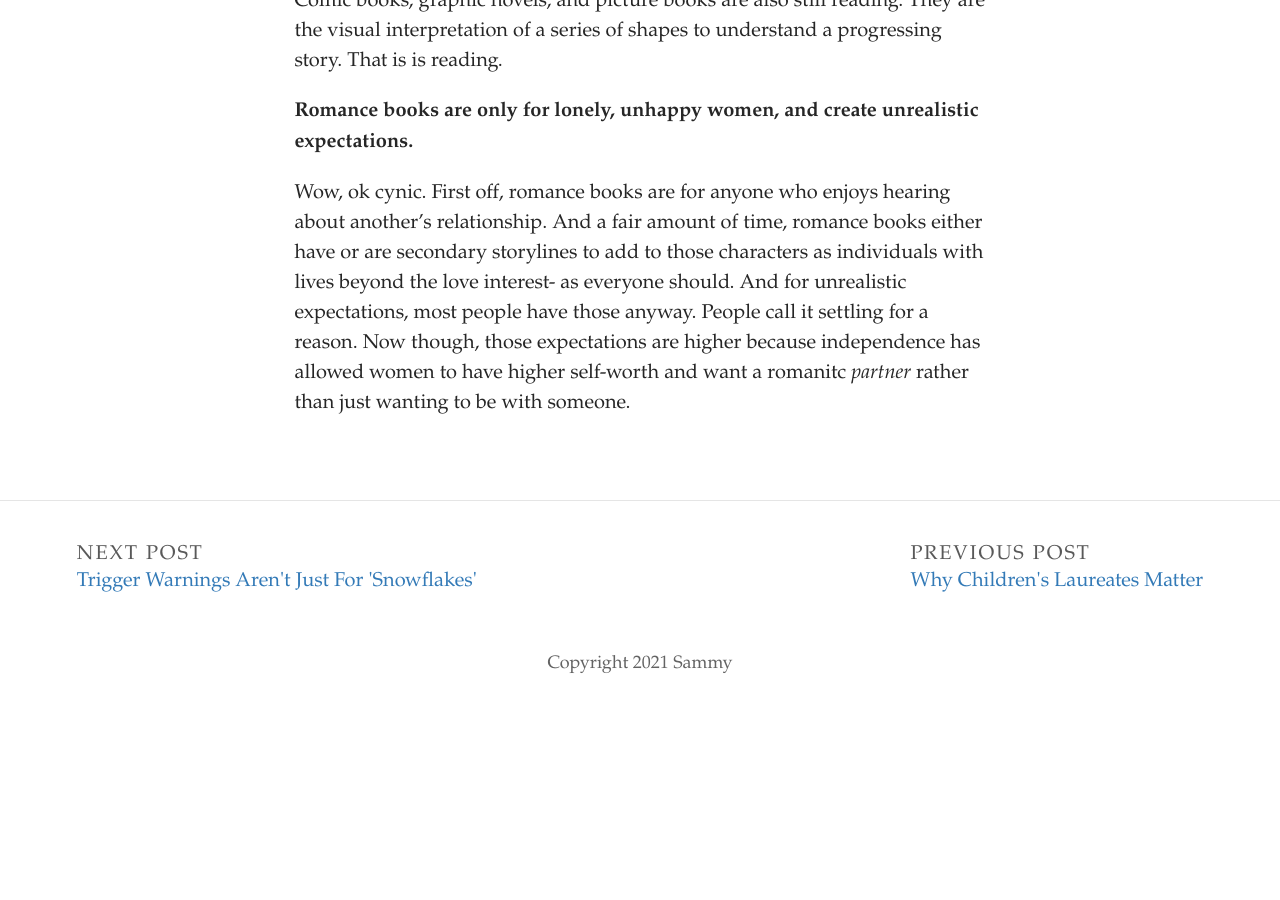
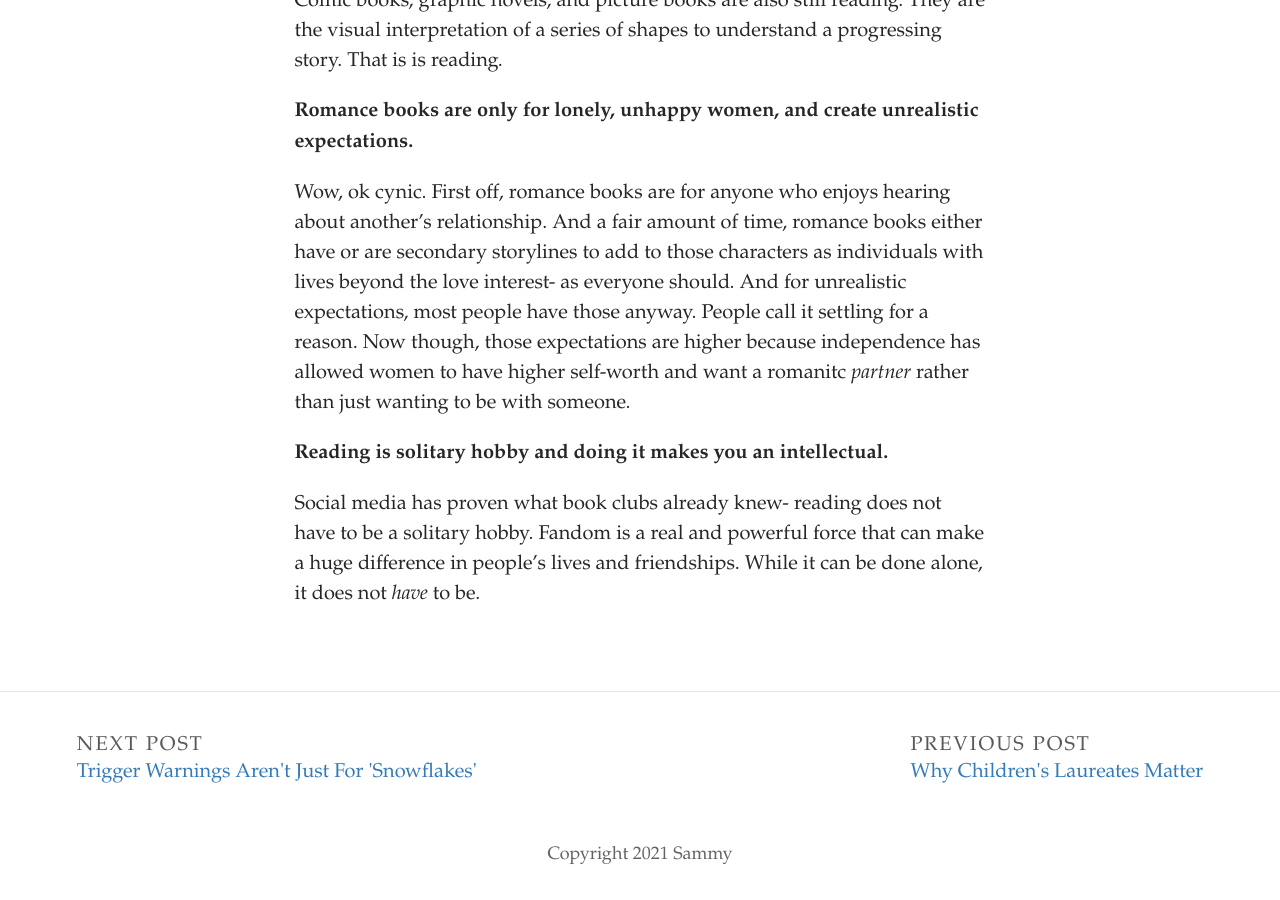
Before and after one commit to SammySpinsAYarn/Blog, a Jekyll site: the page built from _posts/2023-11-18-genre-fiction-stereotypes-and-why-theyre-ridiculous.md, in a window 1280 px wide and 900 px high, scrolled down 1628 px. Built offline with Jekyll 4.4.1, drawn with Linux system fonts in a browser that asks for light colours; some web fonts are replaced; before the commit the page ends 2337 px from its top, so only the background shows below that.

Commit message:
Update Post “2023-11-18-genre-fiction-stereotypes-and-why-theyre-ridiculous”

```diff
--- a/_posts/2023-11-18-genre-fiction-stereotypes-and-why-theyre-ridiculous.md
+++ b/_posts/2023-11-18-genre-fiction-stereotypes-and-why-theyre-ridiculous.md
@@ -30,3 +30,7 @@ A﻿s previously discussed, audiobooks are real books, so still count as 'readin
 **R﻿omance books are only for lonely, unhappy women, and create unrealistic expectations.**
 
 W﻿ow, ok cynic. First off, romance books are for anyone who enjoys hearing about another's relationship. And a fair amount of time, romance books either have or are secondary storylines to add to those characters as individuals with lives beyond the love interest- as everyone should. And for unrealistic expectations, most people have those anyway. People call it settling for a reason. Now though, those expectations are higher because independence has allowed women to have higher self-worth and want a romanitc *partner* rather than just wanting to be with someone.
+
+**R﻿eading is solitary hobby and doing it makes you an intellectual.**
+
+S﻿ocial media has proven what book clubs already knew- reading does not have to be a solitary hobby. Fandom is a real and powerful force that can make a huge difference in people's lives and friendships. While it can be done alone, it does not *have* to be.
```
